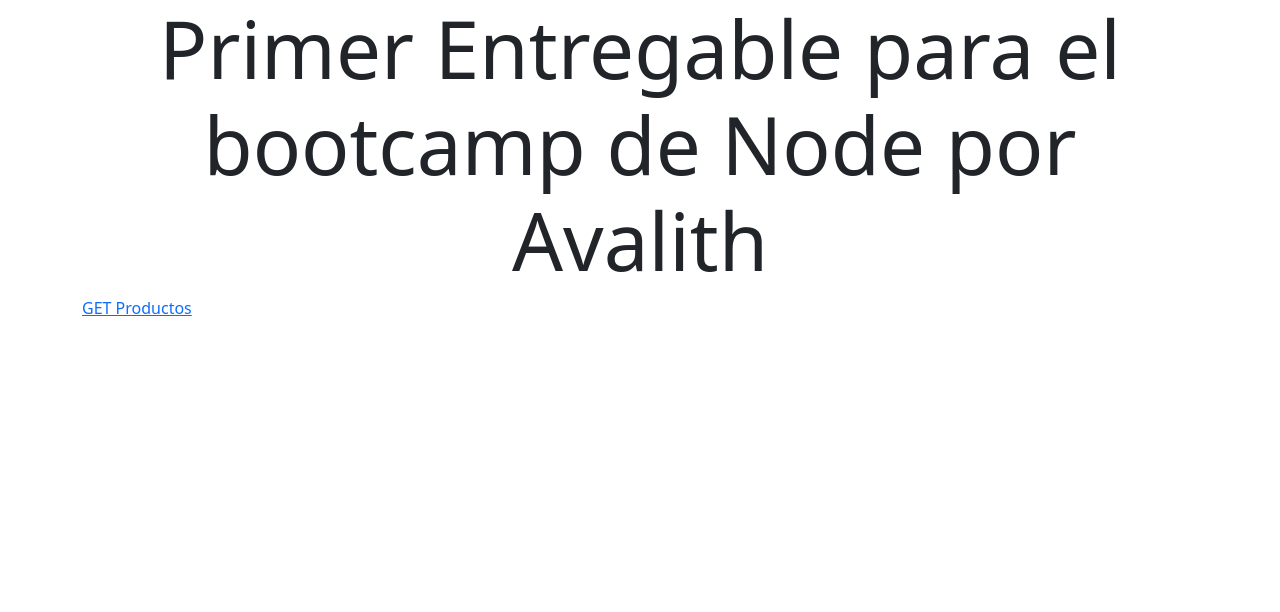
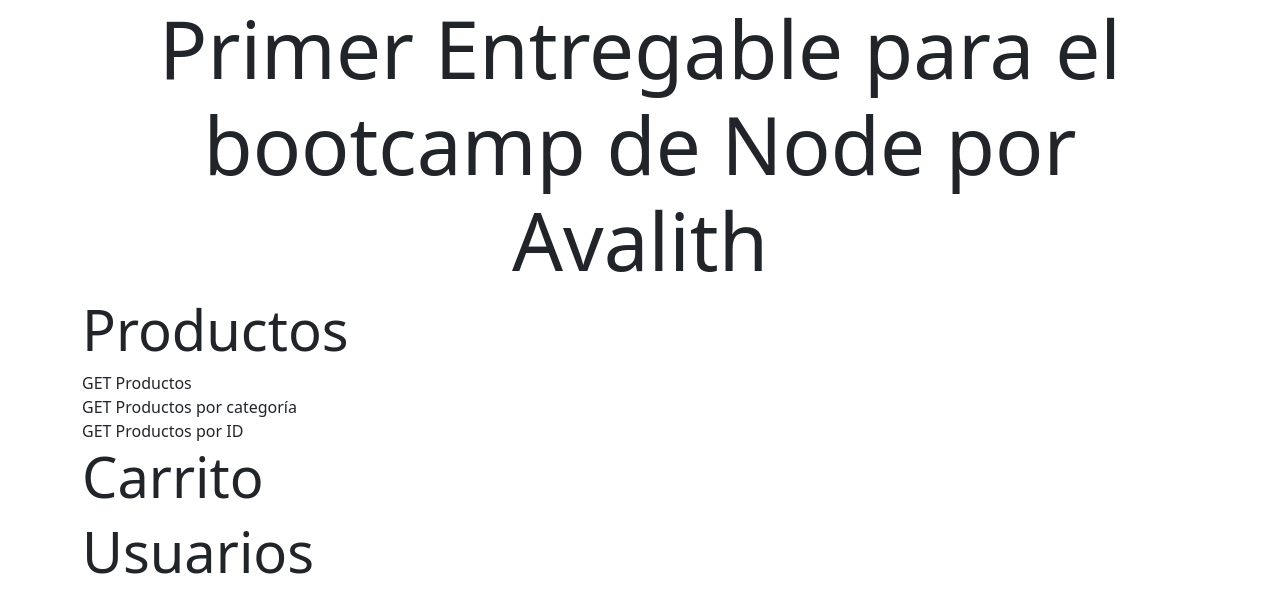
Before and after one commit to Julito01/Entregable-SkillFactoryBootcamp, a website: page public/index.html in a window 1280 px wide. Drawn offline with nearby package versions, Linux system fonts and the light colour scheme.

Commit message:
main page

```diff
--- a/public/index.html
+++ b/public/index.html
@@ -11,12 +11,24 @@
       integrity="sha384-gH2yIJqKdNHPEq0n4Mqa/HGKIhSkIHeL5AyhkYV8i59U5AR6csBvApHHNl/vI1Bx"
       crossorigin="anonymous"
     />
+    <link href="./styles.css" rel="stylesheet" type="text/css" />
     <title>Primer Entregable Skill-Factory</title>
   </head>
   <body class="container">
     <h1 class="display-1 text-center">
       Primer Entregable para el bootcamp de Node por Avalith
     </h1>
-    <a href="products.html">GET Productos</a>
+    <div>
+      <h4 class="display-4">Productos</h4>
+      <a href="products" class="link-dark">GET Productos</a>
+      <br />
+      <a href="productsCategories" class="link-dark"
+        >GET Productos por categoría</a
+      >
+      <br />
+      <a href="productsById" class="link-dark">GET Productos por ID</a>
+    </div>
+    <div><h4 class="display-4">Carrito</h4></div>
+    <div><h4 class="display-4">Usuarios</h4></div>
   </body>
 </html>
```
